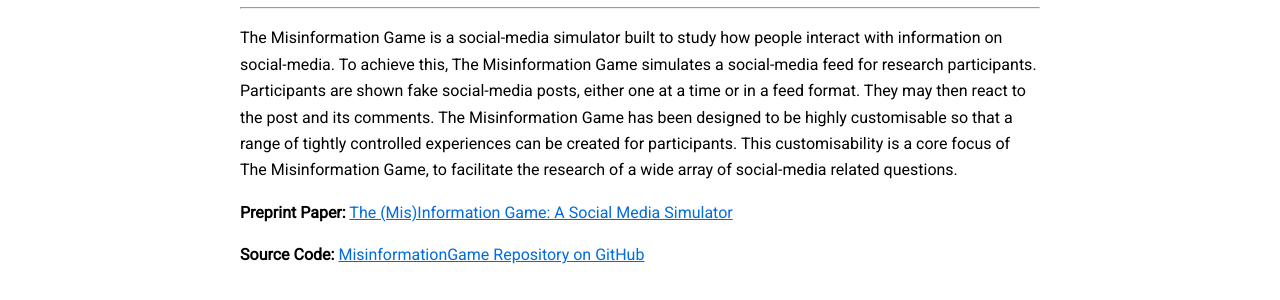
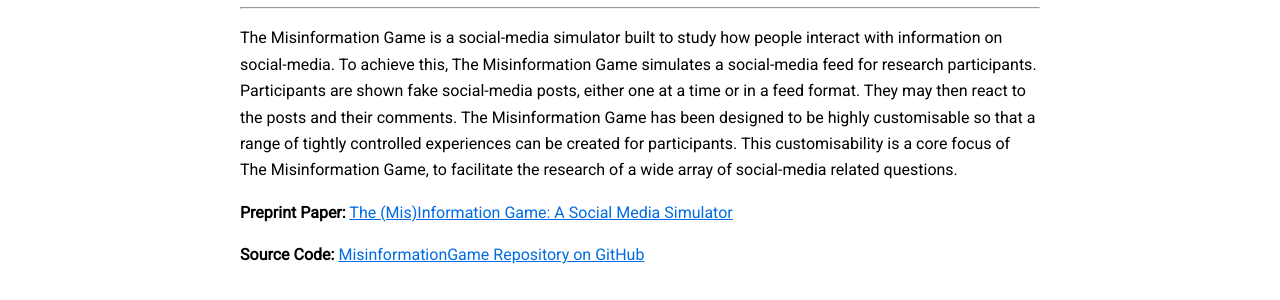
Before and after one commit to beekewardin/themisinformationgame.github.io, a Jekyll site: the page built from Home.md, in a window 1280 px wide and 900 px high. Shown: the part 209-509 px from the top of the window. Built offline with Jekyll 4.4.1, drawn with Linux system fonts in a browser that asks for light colours; nearby versions of some CDN libraries; our own code applies the rules of GitHub Pages for plain Markdown files.

Commit message:
Update wording of description of the tool

```diff
--- a/Home.md
+++ b/Home.md
@@ -16,7 +16,7 @@
 this, The Misinformation Game simulates a social-media feed for
 research participants. Participants are shown fake social-media
 posts, either one at a time or in a feed format. They may then
-react to the post and its comments. The Misinformation Game has
+react to the posts and their comments. The Misinformation Game has
 been designed to be highly customisable so that a range of tightly
 controlled experiences can be created for participants. This
 customisability is a core focus of The Misinformation Game, to
```
